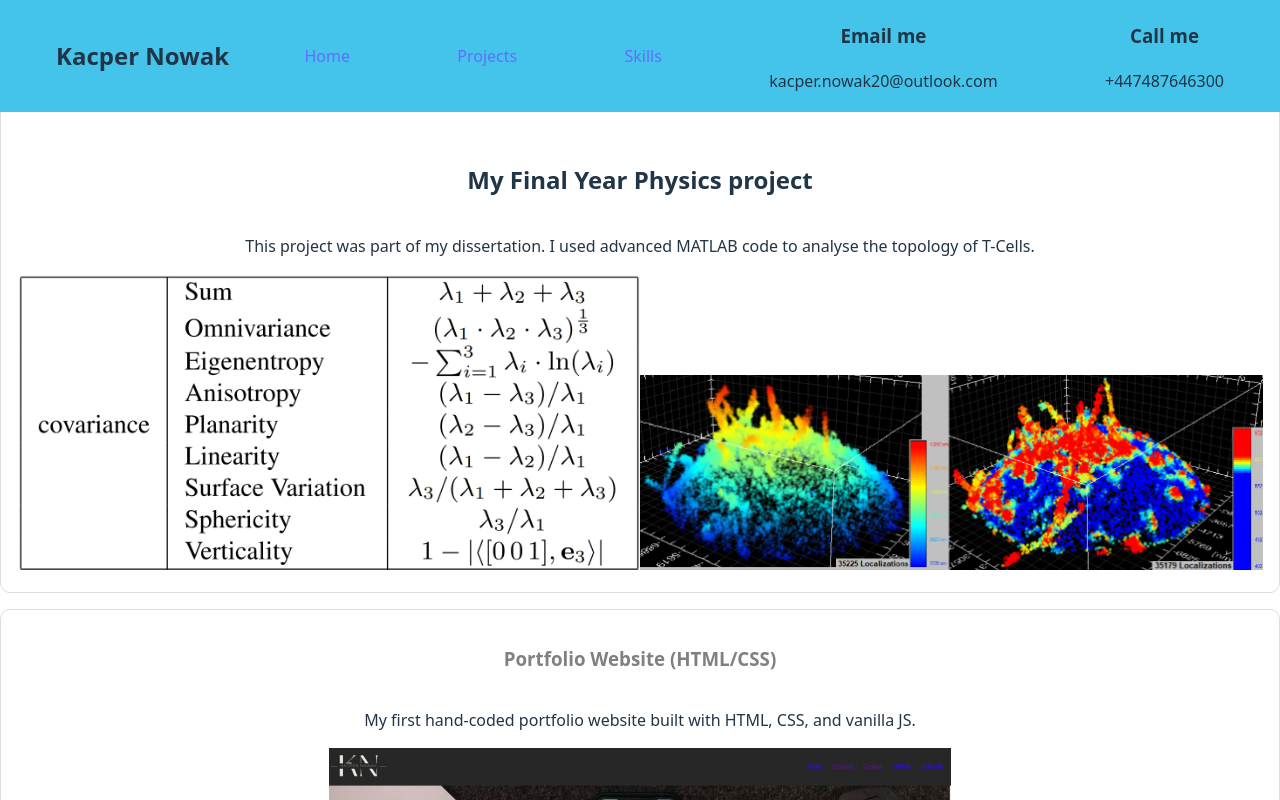
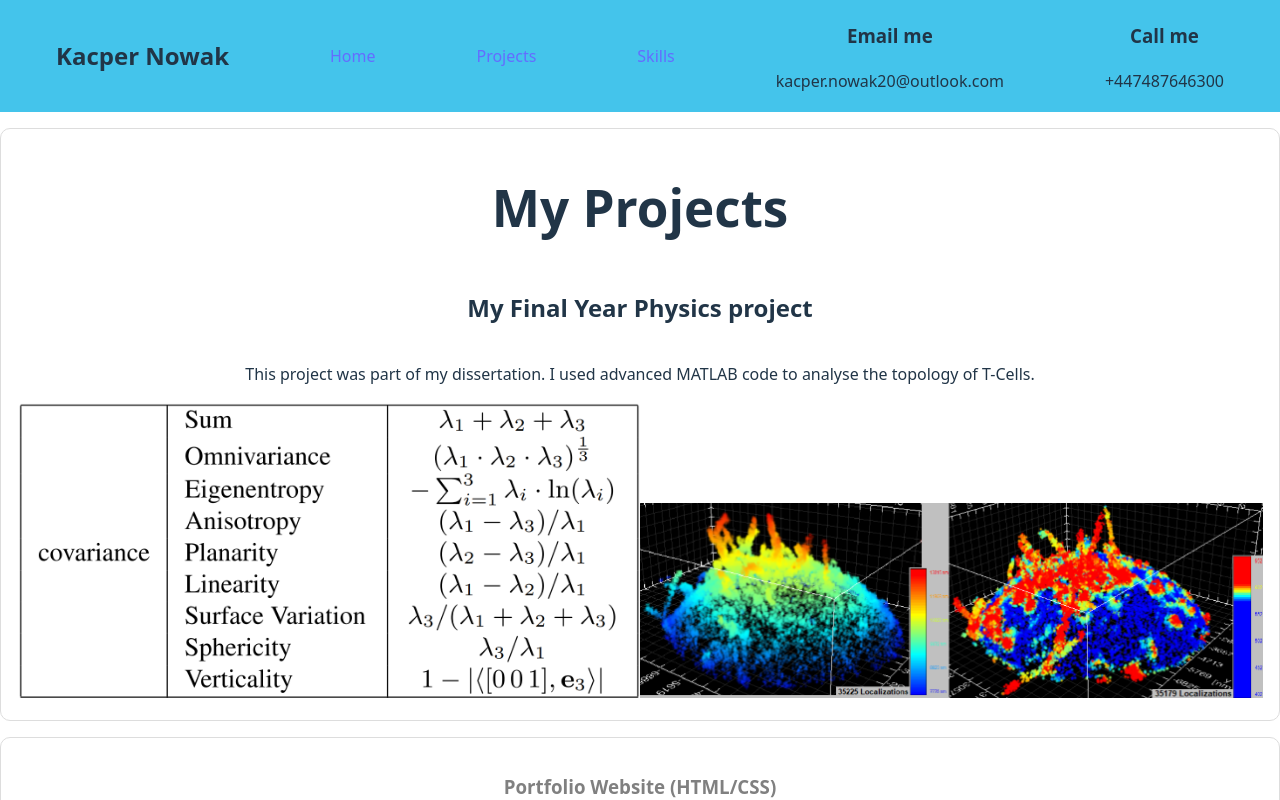
Before and after one commit to KacperProg/React-Portfolio-Site, a React (Vite) app: page /projects in a window 1280 px wide. Shown: the top 800 px of the page. Built offline with nearby package versions, Linux system fonts and the light colour scheme; the HTML template or start-up script is replaced by a standard one.

Commit message:
Moved styling from Projects.jsx to Projects.css for simpler code

```diff
--- a/src/Components/Navbar/Navbar.css
+++ b/src/Components/Navbar/Navbar.css
@@ -25,7 +25,7 @@
 
 .name {
 	display: inline-block;
-	marginright: 2rem;
+	margin-right: 2rem;
 }
 
 .linkBtn {
--- /dev/null
+++ b/src/Pages/Projects.css
@@ -0,0 +1,15 @@
+.physics-containers {
+    border: 1px solid #ddd;
+    border-radius: 10px;
+    padding: 1rem;
+    margin-top: 8rem;
+    margin-bottom: 1rem;
+    display: flex;
+    flex-direction: column;
+    align-items: center;
+}
+
+.physics-img {
+    display: inline-flex;
+    max-width: 50%;
+}
--- a/src/Pages/Projects.jsx
+++ b/src/Pages/Projects.jsx
@@ -2,7 +2,7 @@ import ProjectCard from '../Components/ProjectCard';
 import homeImg from '../images/websiteHome.png';
 import eigenvalues from '../images/eigenvalues.png';
 import mainResults from '../images/mainResults.png';
-
+import "./Projects.css";
 
 
 function Projects() {
@@ -22,15 +22,7 @@ function Projects() {
 
   return (
     <div>
-      <div style={{
-        border: '1px solid #ddd',
-        borderRadius: '10px',
-        padding: '1rem',
-        marginBottom: '1rem',
-        display: 'flex',
-        flexDirection: 'column',
-        alignItems:'center'}}
-        >
+      <div className='physics-containers'>
         <h1>My Projects</h1>
         {/* Section to describe my final year project. Different to other ProjectCards as this will have double width
         and be highlighted at the top of the page. Remaining projects will display below. */}
@@ -38,8 +30,8 @@ function Projects() {
         <p>This project was part of my dissertation. I used advanced MATLAB code to analyse the topology of T-Cells.</p>
         <div >
           {/* Div in the future use as container to display images in a row/in line in which case the style from img will be removed*/}
-          <img src={eigenvalues} style={{ display:'inline-flex', maxWidth: '50%' }}></img>
-          <img src={mainResults} style={{ display:'inline-flex', maxWidth: '50%' }}></img>
+          <img src={eigenvalues} className='physics-img'></img>
+          <img src={mainResults} className='physics-img'></img>
         </div>
       </div>
       {/* mapping (for loop) allowing me to expand how many projects
```
